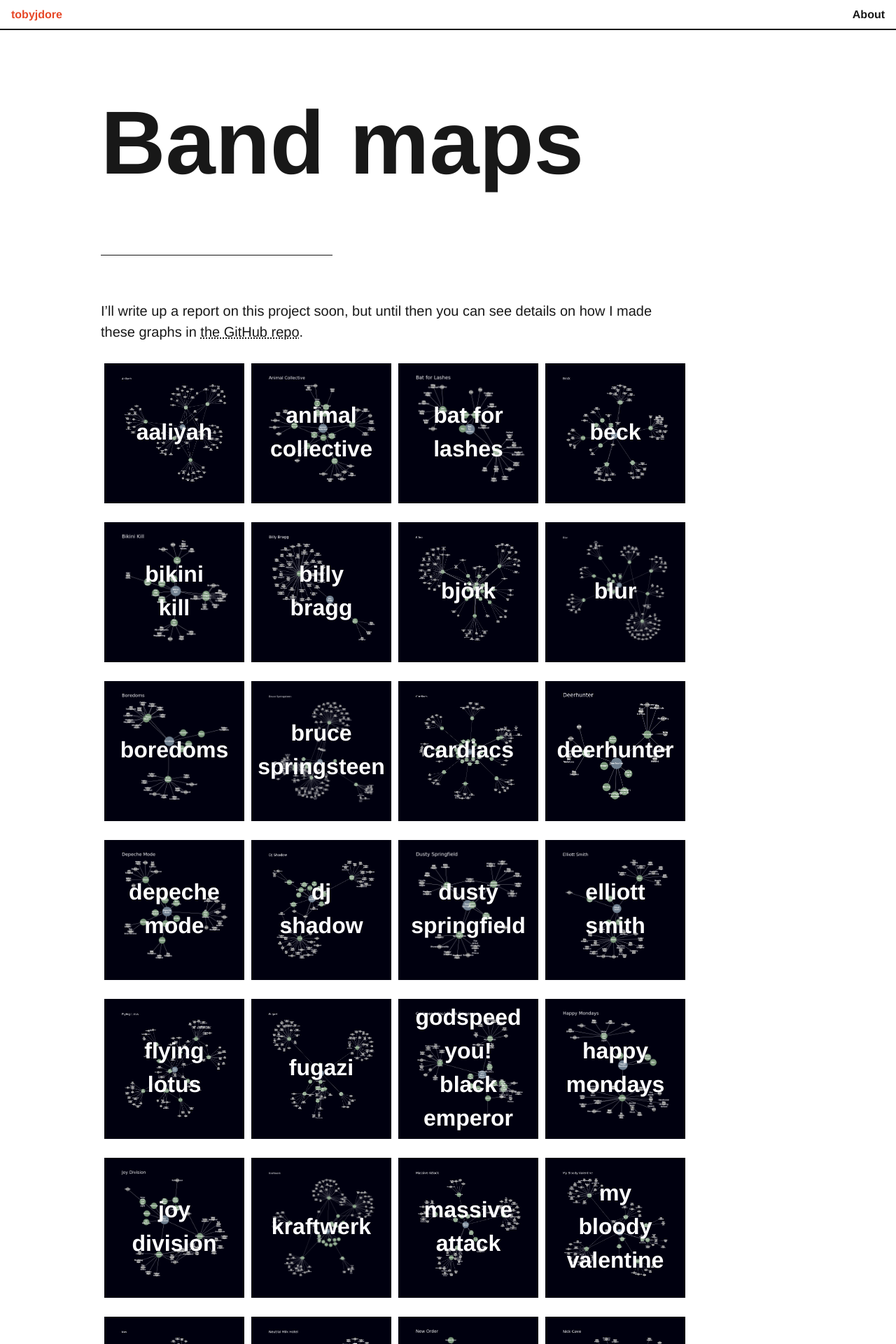
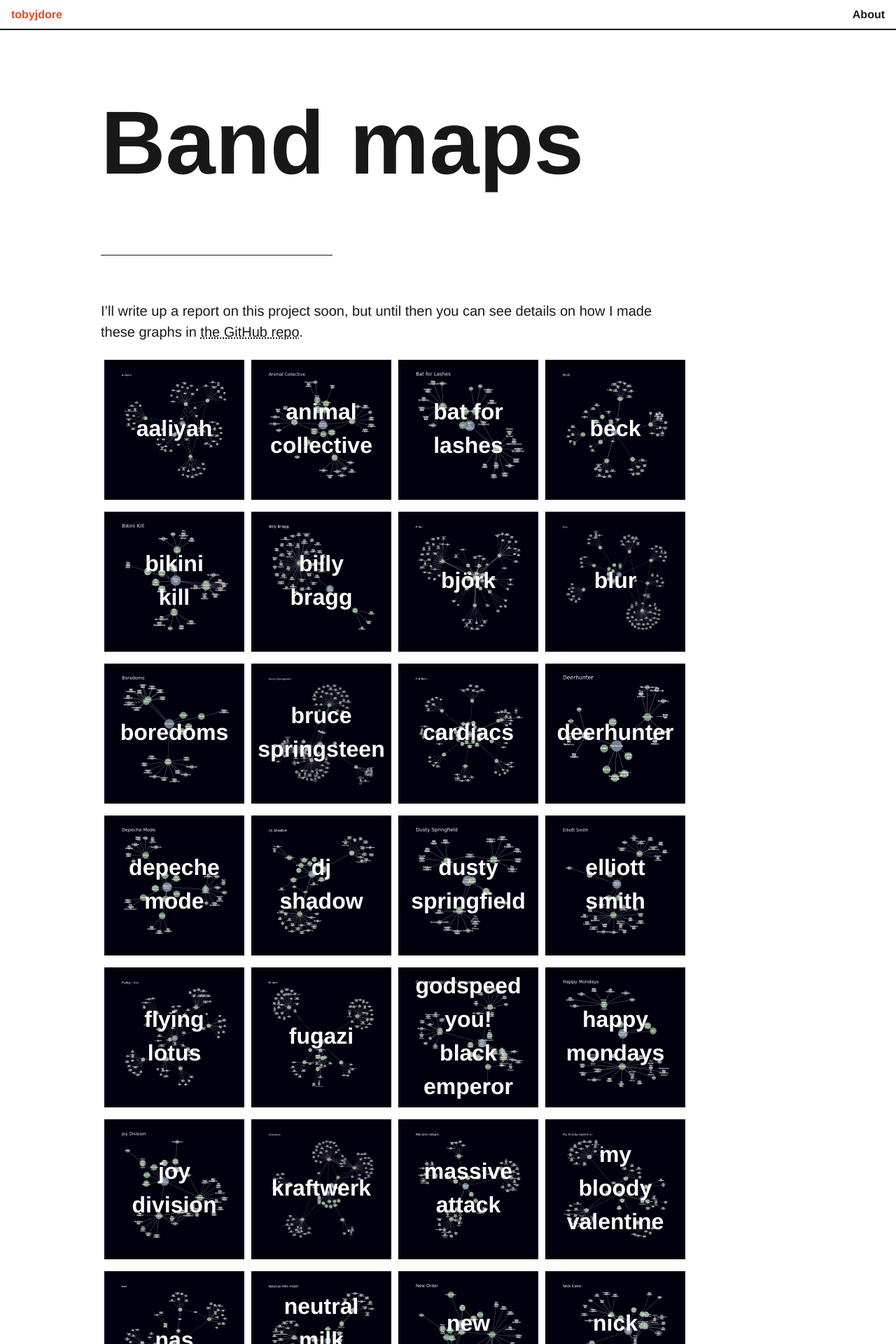
Before and after one commit to tobyjdore/tobyjdore.github.io, a Jekyll site: the page built from _posts/2019-02-04-band-maps.markdown, in a window 1280 px wide. Shown: the top 1920 px of the page at 70% size. Built offline with Jekyll 4.4.1, drawn with Linux system fonts in a browser that asks for light colours; comment, search, counter and statistics services are not loaded.

Commit message:
weds lunch final

```diff
--- a/assets/style.scss
+++ b/assets/style.scss
@@ -53,7 +53,7 @@ color: pink; }
 
 .thumbcontainer {
   float: left;
-  padding: 10px 5px;
+  padding: 5px 5px;
   position: relative;
   text-align: center;
   color: white; }
```
